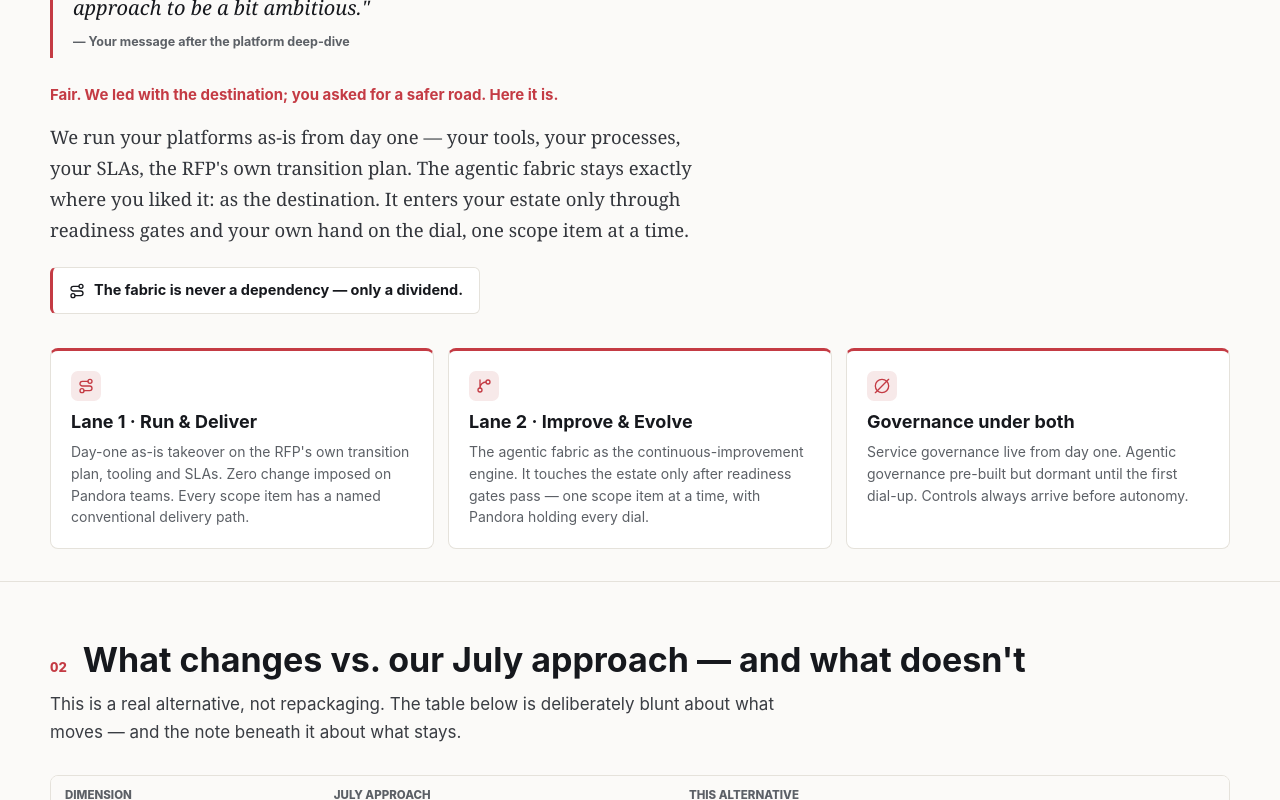
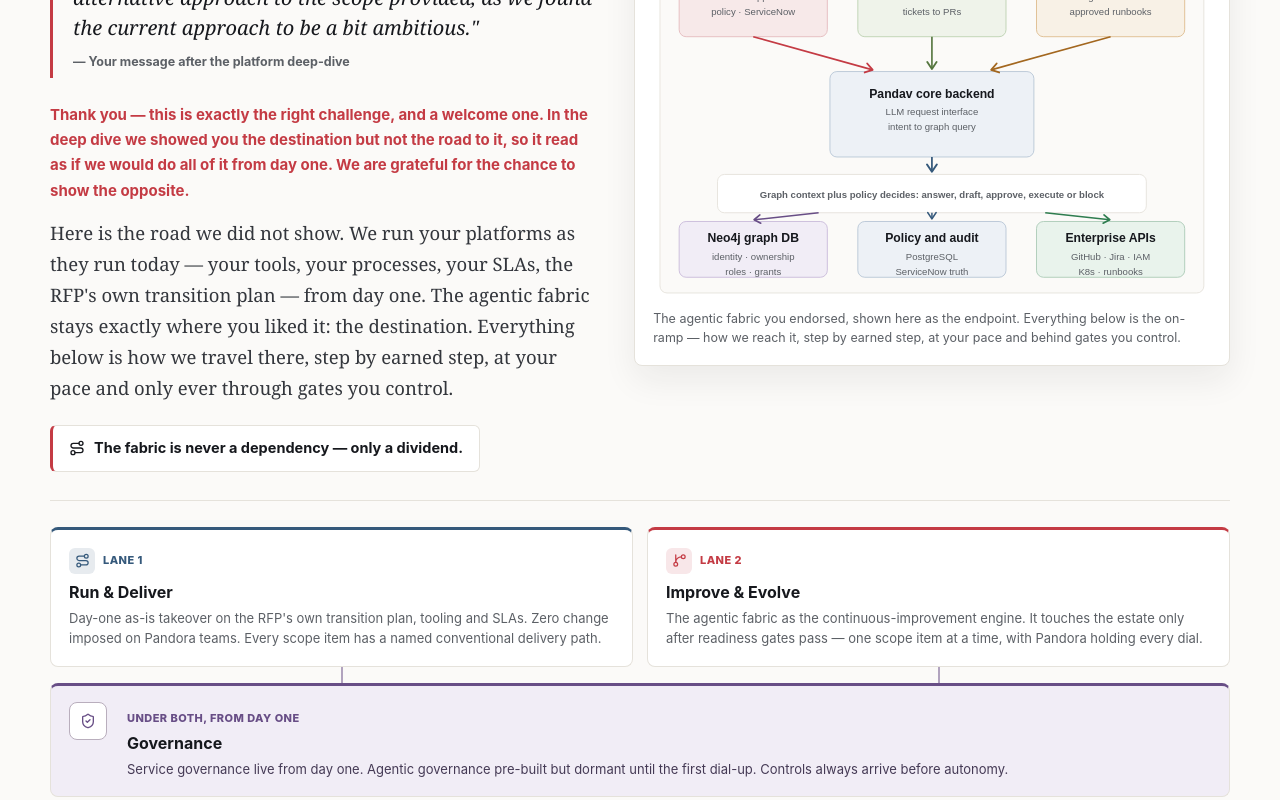
Before and after one commit to opsinghis/pand-tsf, a React (Vite) app: page / in a window 1280 px wide. Shown: the part 360-1160 px from the top of the page. Built offline with nearby package versions, Linux system fonts and the light colour scheme.

Commit message:
hero improved

```diff
--- a/src/components/AltHero.tsx
+++ b/src/components/AltHero.tsx
@@ -1,11 +1,16 @@
-import { CircleSlash2, GitBranch, Route } from "lucide-react";
+import { GitBranch, Route, ShieldCheck } from "lucide-react";
 import { hero, pillars } from "../data/alternative";
+import { FabricDiagram, MobileFabricFlow } from "./FabricDiagram";
 import { Reveal } from "./primitives";
 
 export function AltHero() {
+  const lanes = pillars.filter((pillar) => pillar.role === "lane");
+  const base = pillars.find((pillar) => pillar.role === "base")!;
+  const laneIcons = [Route, GitBranch];
+
   return (
     <header className="hero" id="hero-anchor">
-      <div className="wrap">
+      <div className="wrap hero-grid">
         <Reveal className="hero-copy alt-hero-copy">
           <div className="kicker">
             <span className="dot" />
@@ -23,16 +28,54 @@ export function AltHero() {
             {hero.oneLiner}
           </p>
         </Reveal>
-        <div className="pillars">
-          {pillars.map((pillar, index) => (
-            <Reveal key={pillar.title} className="pillar alt-pillar" delay={index * 0.05}>
-              <span className="alt-pillar-icon">
-                {index === 0 ? <Route size={16} /> : index === 1 ? <GitBranch size={16} /> : <CircleSlash2 size={16} />}
-              </span>
-              <h3>{pillar.title}</h3>
-              <p>{pillar.body}</p>
-            </Reveal>
-          ))}
+
+        <Reveal className="hero-visual alt-hero-visual" delay={0.08}>
+          <div className="figure-label">
+            <strong>The destination</strong>
+            <span>reached at your pace</span>
+          </div>
+          <FabricDiagram />
+          <MobileFabricFlow />
+          <p className="diagram-note">
+            The agentic fabric you endorsed, shown here as the endpoint. Everything below is the on-ramp — how we reach it,
+            step by earned step, at your pace and behind gates you control.
+          </p>
+        </Reveal>
+      </div>
+
+      <div className="wrap">
+        <div className="lane-stack" aria-label="Two lanes over a shared governance base">
+          <div className="lane-stack-top">
+            {lanes.map((pillar, index) => {
+              const Icon = laneIcons[index];
+              return (
+                <Reveal key={pillar.title} className={`lane-card lane-card-${index + 1}`} delay={index * 0.05}>
+                  <div className="lane-card-head">
+                    <span className="lane-card-icon">
+                      <Icon size={15} aria-hidden="true" />
+                    </span>
+                    <span className="lane-tag">{pillar.tag}</span>
+                  </div>
+                  <h3>{pillar.title}</h3>
+                  <p>{pillar.body}</p>
+                </Reveal>
+              );
+            })}
+          </div>
+          <div className="lane-braces" aria-hidden="true">
+            <span />
+            <span />
+          </div>
+          <Reveal className="lane-base" delay={0.12}>
+            <span className="lane-base-icon">
+              <ShieldCheck size={16} aria-hidden="true" />
+            </span>
+            <div className="lane-base-body">
+              <span className="lane-tag base-tag">{base.tag}</span>
+              <h3>{base.title}</h3>
+              <p>{base.body}</p>
+            </div>
+          </Reveal>
         </div>
       </div>
     </header>
--- /dev/null
+++ b/src/components/FabricDiagram.tsx
@@ -0,0 +1,51 @@
+import { FigureBox } from "./primitives";
+
+/** The agentic fabric — shown in the hero as the destination, not the vehicle. */
+export function FabricDiagram() {
+  return (
+    <svg className="fabric-svg" viewBox="0 0 640 460" role="img" aria-label="Pandav agentic fabric architecture — the destination">
+      <defs>
+        <marker id="arrow-fabric-alt" viewBox="0 0 10 10" refX="8" refY="5" markerWidth="7" markerHeight="7" orient="auto-start-reverse">
+          <path d="M2 1L8 5L2 9" fill="none" stroke="context-stroke" strokeWidth="1.6" strokeLinecap="round" strokeLinejoin="round" />
+        </marker>
+      </defs>
+      <rect x="8" y="8" width="624" height="444" rx="8" fill="#FBFAF8" stroke="#E5E2DB" />
+      <text x="28" y="34" className="svg-label">THREE WORK LOOPS, ONE GOVERNED CORE</text>
+      <FigureBox x={30} y={72} w={170} h={86} fill="#F7E9E9" stroke="#E4B9BD" title="Teams governance bot" lines={["access · approvals", "policy · ServiceNow"]} compact />
+      <FigureBox x={235} y={72} w={170} h={86} fill="#EFF3EA" stroke="#BBD0AF" title="Agentic SDLC" lines={["Claude · Codex", "tickets to PRs"]} compact />
+      <FigureBox x={440} y={72} w={170} h={86} fill="#F8F1E6" stroke="#DDBB8C" title="Ops agents" lines={["signals · RCA", "approved runbooks"]} compact />
+      <FigureBox x={203} y={198} w={234} h={98} fill="#EDF1F6" stroke="#B6C5D5" title="Pandav core backend" lines={["LLM request interface", "intent to graph query"]} />
+      <line x1="115" y1="158" x2="252" y2="196" stroke="#C43B44" strokeWidth="1.9" markerEnd="url(#arrow-fabric-alt)" />
+      <line x1="320" y1="158" x2="320" y2="195" stroke="#55763F" strokeWidth="1.9" markerEnd="url(#arrow-fabric-alt)" />
+      <line x1="525" y1="158" x2="388" y2="196" stroke="#A3671F" strokeWidth="1.9" markerEnd="url(#arrow-fabric-alt)" />
+      <rect x="74" y="316" width="492" height="44" rx="8" fill="#FFFFFF" stroke="#E5E2DB" />
+      <text x="320" y="343" textAnchor="middle" className="svg-small svg-bold">
+        Graph context plus policy decides: answer, draft, approve, execute or block
+      </text>
+      <FigureBox x={30} y={370} w={170} h={64} fill="#F1EDF6" stroke="#C8B9DA" title="Neo4j graph DB" lines={["identity · ownership", "roles · grants"]} compact />
+      <FigureBox x={235} y={370} w={170} h={64} fill="#EDF1F6" stroke="#B6C5D5" title="Policy and audit" lines={["PostgreSQL", "ServiceNow truth"]} compact />
+      <FigureBox x={440} y={370} w={170} h={64} fill="#E9F3EC" stroke="#A9C9B5" title="Enterprise APIs" lines={["GitHub · Jira · IAM", "K8s · runbooks"]} compact />
+      <line x1="320" y1="296" x2="320" y2="313" stroke="#35597B" strokeWidth="2" markerEnd="url(#arrow-fabric-alt)" />
+      <line x1="190" y1="360" x2="116" y2="368" stroke="#684E86" strokeWidth="1.7" markerEnd="url(#arrow-fabric-alt)" />
+      <line x1="320" y1="360" x2="320" y2="367" stroke="#35597B" strokeWidth="1.7" markerEnd="url(#arrow-fabric-alt)" />
+      <line x1="450" y1="360" x2="524" y2="368" stroke="#2E7D4F" strokeWidth="1.7" markerEnd="url(#arrow-fabric-alt)" />
+    </svg>
+  );
+}
+
+export function MobileFabricFlow() {
+  return (
+    <div className="mobile-fabric-flow" aria-label="Compact Pandav agentic fabric diagram">
+      <div className="mobile-loops">
+        <span>Teams governance bot</span>
+        <span>Agentic SDLC</span>
+        <span>Ops agents</span>
+      </div>
+      <div className="mobile-arrow">↓</div>
+      <div className="mobile-node control">Pandav core backend</div>
+      <div className="mobile-arrow">↓</div>
+      <div className="mobile-node memory">LLM interface maps requests to graph queries</div>
+      <div className="mobile-gate">Neo4j graph + policy + audit gate every action</div>
+    </div>
+  );
+}
--- a/src/components/alternative.css
+++ b/src/components/alternative.css
@@ -28,19 +28,129 @@
   padding: 10px 16px;
 }
 
-.alt-pillar {
-  position: relative;
+/* Hero: two lanes over a shared governance base (layout encodes the model) */
+.lane-stack {
+  display: grid;
+  gap: 0;
+  margin-top: 28px;
+  padding-top: 26px;
+  border-top: 1px solid var(--line);
 }
 
-.alt-pillar-icon {
+.lane-stack-top {
+  display: grid;
+  grid-template-columns: 1fr 1fr;
+  gap: 14px;
+}
+
+.lane-card {
+  border: 1px solid var(--line);
+  border-top: 3px solid var(--lc);
+  border-radius: 8px;
+  background: var(--card);
+  padding: 18px;
+}
+
+.lane-card-1 {
+  --lc: var(--tech);
+}
+
+.lane-card-2 {
+  --lc: var(--accent);
+}
+
+.lane-card-head {
+  display: flex;
+  align-items: center;
+  gap: 8px;
+  margin-bottom: 8px;
+}
+
+.lane-card-icon {
   display: inline-grid;
   place-items: center;
-  width: 30px;
-  height: 30px;
-  margin-bottom: 10px;
-  border-radius: 7px;
-  background: var(--accent-dim);
-  color: var(--accent);
+  width: 26px;
+  height: 26px;
+  border-radius: 6px;
+  background: color-mix(in srgb, var(--lc) 12%, #fff 88%);
+  color: var(--lc);
+}
+
+.lane-tag {
+  font-family: var(--sans);
+  font-size: 11px;
+  font-weight: 780;
+  letter-spacing: 0.04em;
+  text-transform: uppercase;
+  color: var(--lc, var(--muted));
+}
+
+.lane-card h3 {
+  margin-bottom: 6px;
+  font-size: 16px;
+}
+
+.lane-card p {
+  color: var(--muted);
+  font-family: var(--sans);
+  font-size: 13px;
+  line-height: 1.55;
+}
+
+/* Braces: two ticks descending from each lane into the base */
+.lane-braces {
+  display: grid;
+  grid-template-columns: 1fr 1fr;
+  gap: 14px;
+  height: 16px;
+}
+
+.lane-braces span {
+  justify-self: center;
+  width: 2px;
+  height: 100%;
+  background: var(--gov);
+  opacity: 0.5;
+}
+
+/* Governance foundation bar — spans beneath both lanes */
+.lane-base {
+  display: grid;
+  grid-template-columns: 44px 1fr;
+  gap: 14px;
+  align-items: start;
+  border: 1px solid var(--line);
+  border-top: 3px solid var(--gov);
+  border-radius: 8px;
+  background: var(--gov-dim);
+  padding: 16px 18px;
+}
+
+.lane-base-icon {
+  display: grid;
+  place-items: center;
+  width: 38px;
+  height: 38px;
+  border-radius: 8px;
+  background: #fff;
+  border: 1px solid color-mix(in srgb, var(--gov) 35%, var(--line));
+  color: var(--gov);
+}
+
+.lane-base-body .base-tag {
+  color: var(--gov);
+}
+
+.lane-base-body h3 {
+  margin: 3px 0 6px;
+  font-size: 16px;
+}
+
+.lane-base-body p {
+  color: #453a55;
+  font-family: var(--sans);
+  font-size: 13px;
+  line-height: 1.55;
 }
 
 .alt-note {
--- a/src/data/alternative.ts
+++ b/src/data/alternative.ts
@@ -67,23 +67,29 @@ export const hero = {
   question:
     "We would like to know if you can propose an alternative approach to the scope provided, as we found the current approach to be a bit ambitious.",
   attribution: "Your message after the platform deep-dive",
-  ownership: "Fair. We led with the destination; you asked for a safer road. Here it is.",
+  ownership: "Thank you — this is exactly the right challenge, and a welcome one. In the deep dive we showed you the destination but not the road to it, so it read as if we would do all of it from day one. We are grateful for the chance to show the opposite.",
   lede:
-    "We run your platforms as-is from day one — your tools, your processes, your SLAs, the RFP's own transition plan. The agentic fabric stays exactly where you liked it: as the destination. It enters your estate only through readiness gates and your own hand on the dial, one scope item at a time.",
+    "Here is the road we did not show. We run your platforms as they run today — your tools, your processes, your SLAs, the RFP's own transition plan — from day one. The agentic fabric stays exactly where you liked it: the destination. Everything below is how we travel there, step by earned step, at your pace and only ever through gates you control.",
   oneLiner: "The fabric is never a dependency — only a dividend."
 };
 
 export const pillars = [
   {
-    title: "Lane 1 · Run & Deliver",
+    tag: "Lane 1",
+    title: "Run & Deliver",
+    role: "lane" as const,
     body: "Day-one as-is takeover on the RFP's own transition plan, tooling and SLAs. Zero change imposed on Pandora teams. Every scope item has a named conventional delivery path."
   },
   {
-    title: "Lane 2 · Improve & Evolve",
+    tag: "Lane 2",
+    title: "Improve & Evolve",
+    role: "lane" as const,
     body: "The agentic fabric as the continuous-improvement engine. It touches the estate only after readiness gates pass — one scope item at a time, with Pandora holding every dial."
   },
   {
-    title: "Governance under both",
+    tag: "Under both, from day one",
+    title: "Governance",
+    role: "base" as const,
     body: "Service governance live from day one. Agentic governance pre-built but dormant until the first dial-up. Controls always arrive before autonomy."
   }
 ];
--- a/src/styles/responsive.css
+++ b/src/styles/responsive.css
@@ -28,6 +28,21 @@
 
   h1 {
     max-width: 18ch;
+  }
+}
+
+@media (max-width: 640px) {
+  .lane-stack-top,
+  .lane-braces {
+    grid-template-columns: 1fr;
+  }
+
+  .lane-braces {
+    height: 12px;
+  }
+
+  .lane-braces span:last-child {
+    display: none;
   }
 }
 
```
Also changed, not shown: 4 other files (tests, documents, lock files or other folders).
